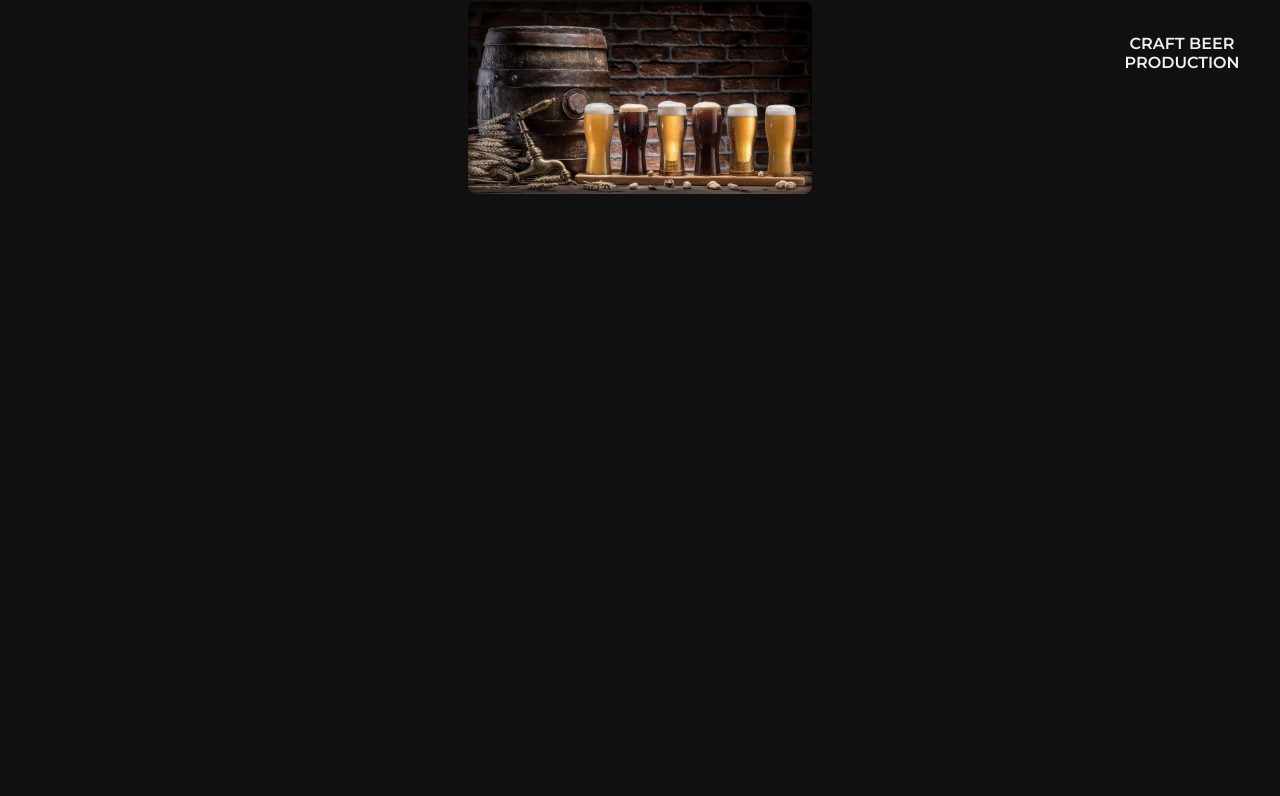
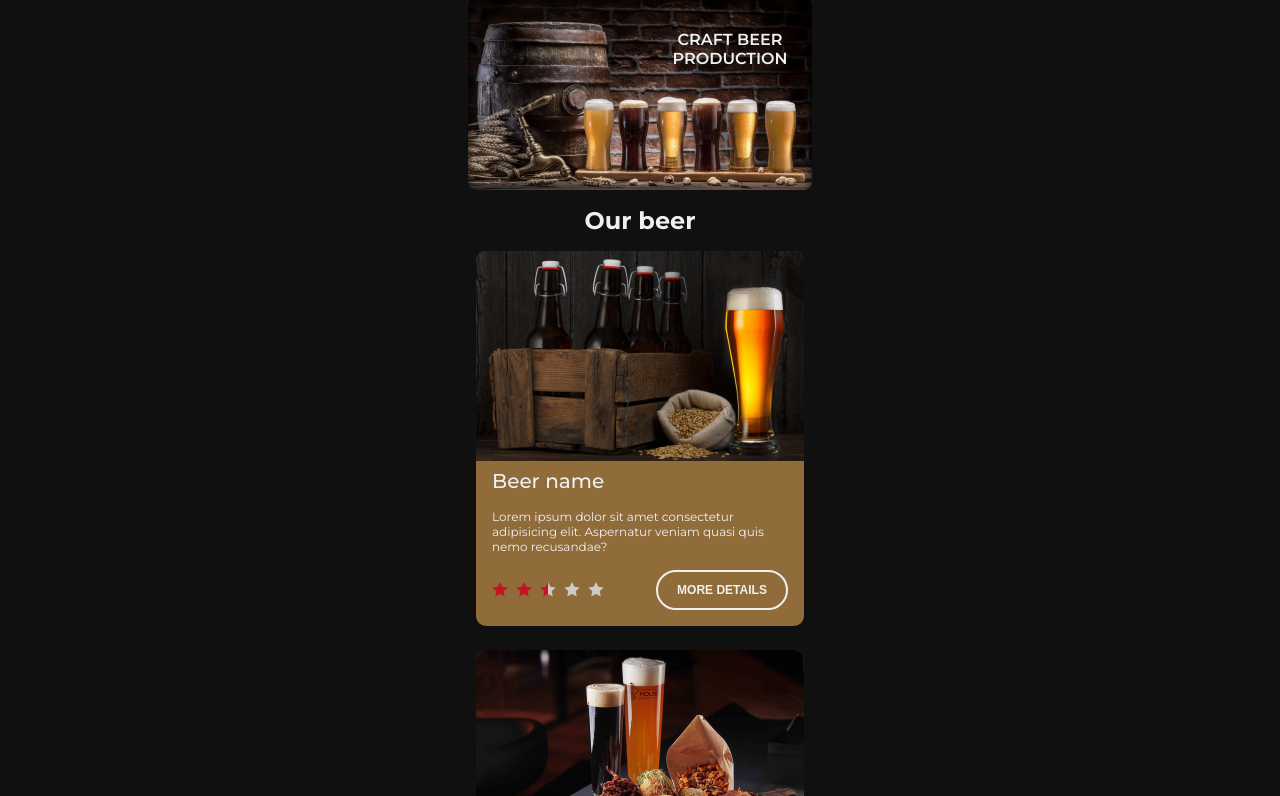
Before and after one commit to AndySlowrunner/beer-house, a plain HTML site: page index.html in a window 1280 px wide. Shown: the part 34-830 px from the top of the page. Before the commit the page ends 800 px from the top, so only its background shows below. Drawn offline with Linux system fonts and the light colour scheme.

Commit message:
added product cards

```diff
--- a/css/styles.css
+++ b/css/styles.css
@@ -12,14 +12,20 @@ body {
     font-family: "Montserrat", sans-serif;
     color: #f0f0f0;
     background-color: #101010;
-    margin: 8px;
+    margin: 8px auto;
+    max-width: 360px;
 }
 
 .header-container {
     display: flex;
     justify-content: space-between;
+    align-items: center;
     margin-left: 8px;
     margin-right: 8px;
+
+    img {
+        display: flex;
+        }
 }
 
 .navigation {
@@ -44,6 +50,7 @@ body {
 
 .hero img {
     display: flex;
+    max-width: 344px;
     margin: 8px auto;
 }
 
@@ -58,3 +65,58 @@ body {
     top: 32px;
     right: 32px;
 }
+
+.card-group-title {
+    text-align: center;
+    margin: 16px 0;
+}
+
+.card {
+    max-width: 328px;
+    border-radius: 10px;
+    background-color: #906c3b;
+    margin: 8px auto 24px;
+
+    h2 {
+        font-weight: 500;
+        font-size: 20px;
+    }
+}
+
+.description {
+    padding: 4px 16px 16px;
+
+    img {
+        width: 112px;
+        height: 16px;
+    }
+
+    p {
+        font-size: 12px;
+        margin-top: 16px;
+        margin-bottom: 16px;
+    }
+
+    div {
+        display: flex;
+        align-items: center;
+        justify-content: space-between;
+    }
+
+    button {
+        border: 2px solid #f0f0f0;
+        background-color: transparent;
+        border-radius: 30px;
+        width: 132px;
+        height: 40px;
+
+        font-weight: 600;
+        font-size: 12px;
+        text-transform: uppercase;
+        color: #f0f0f0;
+    }
+}
+
+.card .image {
+    width: 100%;
+}
--- a/index.html
+++ b/index.html
@@ -8,22 +8,25 @@
     <link rel="preconnect" href="https://fonts.gstatic.com" crossorigin>
     <link href="https://fonts.googleapis.com/css2?family=Montserrat:ital,wght@0,100..900;1,100..900&display=swap"
         rel="stylesheet">
+    <link rel="icon" href="./icons/logo.svg">
     <title>Beer house</title>
 </head>
 <body>
     <header>
         <div class="header-container">
             <div class="logo">
-                <img src="./icons/logo.svg" alt="logo" class="logo">
+                <a href="./index.html">
+                    <img src="./icons/logo.svg" alt="logo">
+                </a>
             </div>
             <nav class="navigation">
                 <div class="email">
                     <img src="./icons/Vector.svg" alt="email" class="email-img">
-                    <a href="" class="email">beerhause@gmail.com</a>
+                    <a href="mailto:beerhause@gmail.com" class="email">beerhause@gmail.com</a>
                 </div>
                 <div class="address">
                     <img src="./icons/Vector-1.svg" alt="address" class="address-img">
-                    <a href="" class="address">Dnipro, Nauky av., 99</a>
+                    <a href="https://maps.app.goo.gl/6mqcnyEomYxkpMkf8" class="address">Dnipro, Nauky av., 99</a>
                 </div>
             </nav>
             <div class="burger-menu">
@@ -33,8 +36,57 @@
     </header>
     <main>
         <section class="hero">
-            <img src="./images/hero-mobile.png" alt="hero">
-            <p class="hero-text">Craft beer production</p>
+            <img src="./images/hero-mobile2x.png" alt="hero">
+            <h1 class="hero-text">Craft beer production</h1>
+        </section>
+        <section class="products">
+            <div class="card-group">
+                <h1 class="card-group-title">Our beer</h1>
+                <div class="card">
+                    <img class="image" src="./images/beer-mob-1.png" alt="beer_type_1">
+                    <div class="description">
+                        <h2>Beer name</h2>
+                        <p>Lorem ipsum dolor sit amet consectetur adipisicing elit. Aspernatur veniam quasi quis nemo recusandae?</p>
+                        <div>
+                            <img src="./icons/rating-mobile.png" alt="rating">
+                            <button type="button">More details</button>
+                        </div>
+                    </div>
+                </div>
+                <div class="card">
+                    <img class="image" src="./images/beer-mob-2.png" alt="beer_type_2">
+                    <div class="description">
+                        <h2>Beer name</h2>
+                        <p>Lorem ipsum dolor sit amet consectetur adipisicing elit. Aspernatur veniam quasi quis nemo recusandae?</p>
+                        <div>
+                            <img src="./icons/rating-mobile.png" alt="rating">
+                            <button type="button">More details</button>
+                        </div>
+                    </div>
+                </div>
+                <div class="card">
+                    <img class="image" src="./images/beer-mob-3.png" alt="beer_type_3">
+                    <div class="description">
+                        <h2>Beer name</h2>
+                        <p>Lorem ipsum dolor sit amet consectetur adipisicing elit. Aspernatur veniam quasi quis nemo recusandae?</p>
+                        <div>
+                            <img src="./icons/rating-mobile.png" alt="rating">
+                            <button type="button">More details</button>
+                        </div>
+                    </div>
+                </div>
+                <div class="card">
+                    <img class="image" src="./images/beer-mob-4.png" alt="beer_type_4">
+                    <div class="description">
+                        <h2>Beer name</h2>
+                        <p>Lorem ipsum dolor sit amet consectetur adipisicing elit. Aspernatur veniam quasi quis nemo recusandae?</p>
+                        <div>
+                            <img src="./icons/rating-mobile.png" alt="rating">
+                            <button type="button">More details</button>
+                        </div>
+                    </div>
+                </div>
+            </div>
         </section>
     </main>
 </body>
```
Also changed, not shown: icons/logo-1.svg (added), icons/rating-mobile.png (added), icons/sprite.svg (added), icons/symbol-defs.svg (added), images/beer-mob-1.png (added), images/beer-mob-2.png (added), images/beer-mob-3.png (added), images/beer-mob-4.png (added), images/hero-mobile.png (deleted), images/hero-mobile2x.png (added), 1 other file.
